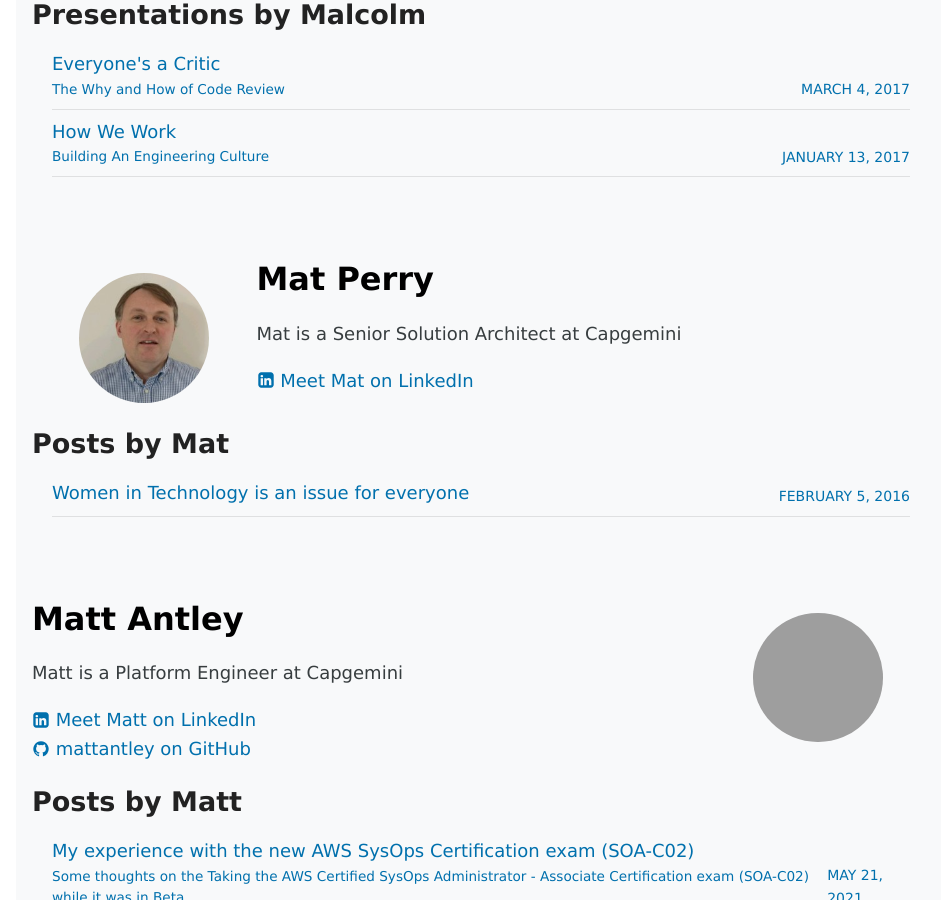
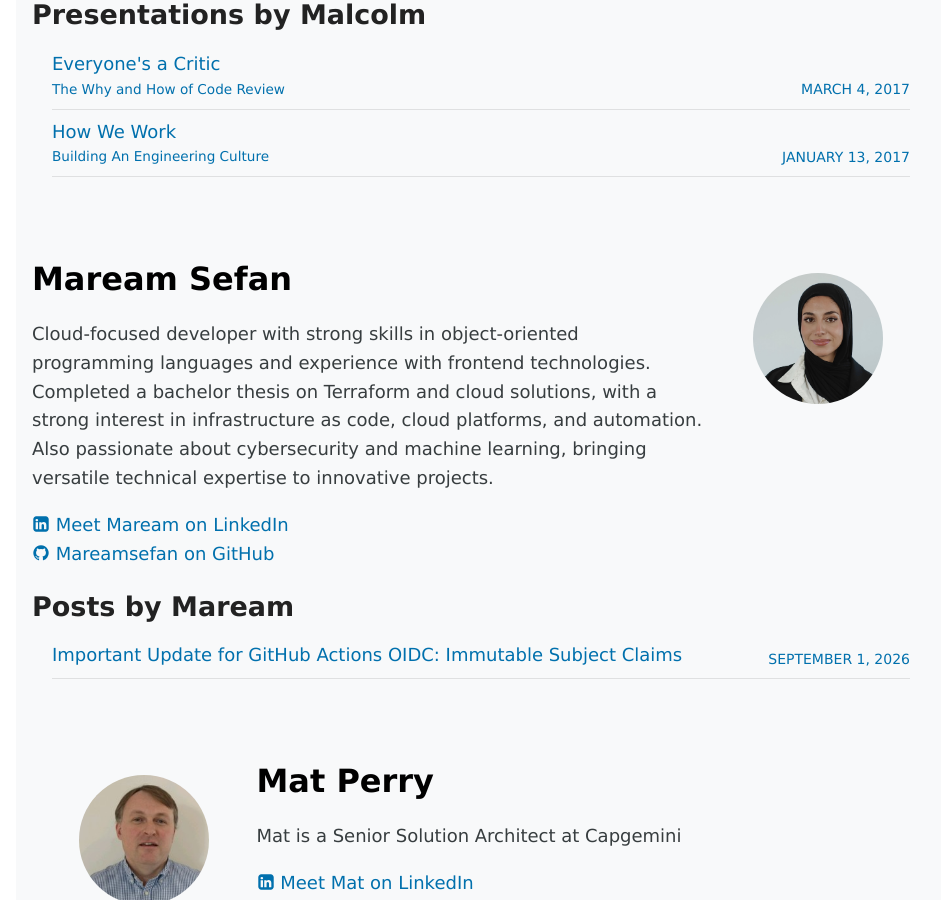
Before and after one commit to Capgemini/capgemini.github.io, a Jekyll site: the page built from authors.html, in a window 1280 px wide and 900 px high, scrolled down 11522 px. Shown: the whole window, without its empty margins (159-1100 px from the left). Built offline with Jekyll 4.4.1, drawn with Linux system fonts in a browser that asks for light colours; some of the changed lines change nothing that is shown; grey boxes are pictures that could not be loaded.

Commit message:
Update from https://github.com/Capgemini/blog-private/commit/72d2e28701699e7f0cd15f052f2d0df847a04ffe

````diff
--- a/_data/authors.yml
+++ b/_data/authors.yml
@@ -686,3 +686,10 @@ sahitya_pai:
     description: "Sahitya is a Software Engineer specialising in web development, cloud, and DevOps, with an enduring curiosity for the ideas behind the systems we build."
     avatar: /images/authors/sahitya-pai.jpg
     team: default
+maream_sefan:
+    name: Maream Sefan
+    github: Mareamsefan
+    linkedin: https://www.linkedin.com/in/maream-sefan/
+    description: "Cloud-focused developer with strong skills in object-oriented programming languages and experience with frontend technologies. Completed a bachelor thesis on Terraform and cloud solutions, with a strong interest in infrastructure as code, cloud platforms, and automation. Also passionate about cybersecurity and machine learning, bringing versatile technical expertise to innovative projects."
+    team: default
+    avatar: /images/authors/maream-sefan.jpeg
--- /dev/null
+++ b/_posts/2026-09-01-immutable-subject-claims-github-actions-oidc.md
@@ -0,0 +1,54 @@
+---
+layout: post
+title: "Important Update for GitHub Actions OIDC: Immutable Subject Claims"
+description: "GitHub has introduced Immutable Subject Claims for OIDC tokens in GitHub Actions. Here's what it means, why it exists, and what you need to remember if you use Azure Flexible Federated Credentials."
+summary: "GitHub has introduced Immutable Subject Claims for OIDC, fixing a security issue caused by reusable organisation and repository names in the subject claim. Repositories created before 15 July 2026 must opt in manually, and Azure setups using Flexible Federated Credentials need their expressions updated to match."
+author: maream_sefan
+team: default
+category: Cloud
+tags: [GitHub Actions, OIDC, Azure, Security, DevOps, CI/CD]
+---
+
+GitHub has introduced **Immutable Subject Claims** for OIDC (OpenID Connect) in GitHub Actions. This update fixes a security issue where the `subject` claim in the OIDC token used to be based on organisation and repository *names* instead of permanent identifiers.
+
+## What was the problem?
+
+Organisation and repository names can be changed or reused. This means that if an organisation or repository is deleted or renamed, another actor could, in theory, create a new repository or organisation with the same name. This would let them land in the same namespace within the `subject` claim, and in the worst case match an existing federated credential (for example in Azure or AWS) that trusted the old name.
+
+With Immutable Subject Claims, GitHub instead uses permanent GitHub IDs (`repo_id` and `org_id`), which are never reused even if the name changes or the repository/organisation is deleted.
+
+The new subject format looks like this:
+
+```
+repo:octocat@123456/my-repo@456789:ref:refs/heads/main
+```
+
+## What you need to know
+
+⚠️ This is **not** automatically enabled for repositories created before 15 July 2026. These keep the old, name-based format until you explicitly enable Immutable Subject Claims. Repositories created **after** 15 July 2026 get the new format by default.
+
+This makes it important to actively check whether your repositories are using the old or new format, rather than assuming the update applies automatically.
+
+One nuance worth calling out explicitly: it's tempting to assume that other OIDC claims follow the same immutable, ID-based structure once you enable this. They don't. `job_workflow_ref`, for example, still uses the old name-based format (`owner/repo/.github/workflows/workflow.yml@ref`) — only the `subject` claim switches to the immutable ID-based format. If you're matching on `job_workflow_ref` anywhere in your trust policies, don't expect it to change alongside `subject`.
+
+## Impact on Azure Flexible Federated Credentials
+
+If you use **Azure Flexible Federated Credentials** to authenticate from GitHub Actions to Azure, you also need to update the matching expression when you enable Immutable Subject Claims. The fix is to include one of the following in the expression:
+
+```
+claims['repository_owner_id'] eq 'org-id'
+```
+
+or
+
+```
+claims['repository_id'] eq 'repo-id'
+```
+
+Without this update, Azure will keep trying to match against the old, name-based format, while GitHub sends the new ID-based subject format. The result is a failed deployment, because the token no longer matches the configured federated credential.
+
+## Why this is worth sharing
+
+This is a small detail that's easy to overlook, but it can have significant consequences: a pipeline that has worked reliably for a long time can suddenly start failing the day GitHub changes the subject format for a repository, while the Azure side still expects the old format. Since the change isn't automatic for existing repositories, it's worth reviewing your CI/CD setup and planning the migration deliberately, rather than being caught out by a failed deployment.
+
+Read more in the official GitHub changelog: [Immutable Subject Claims for GitHub Actions OIDC tokens](https://github.blog/changelog/2026-04-23-immutable-subject-claims-for-github-actions-oidc-tokens/).
````
Also changed, not shown: images/authors/maream-sefan.jpeg (added).
